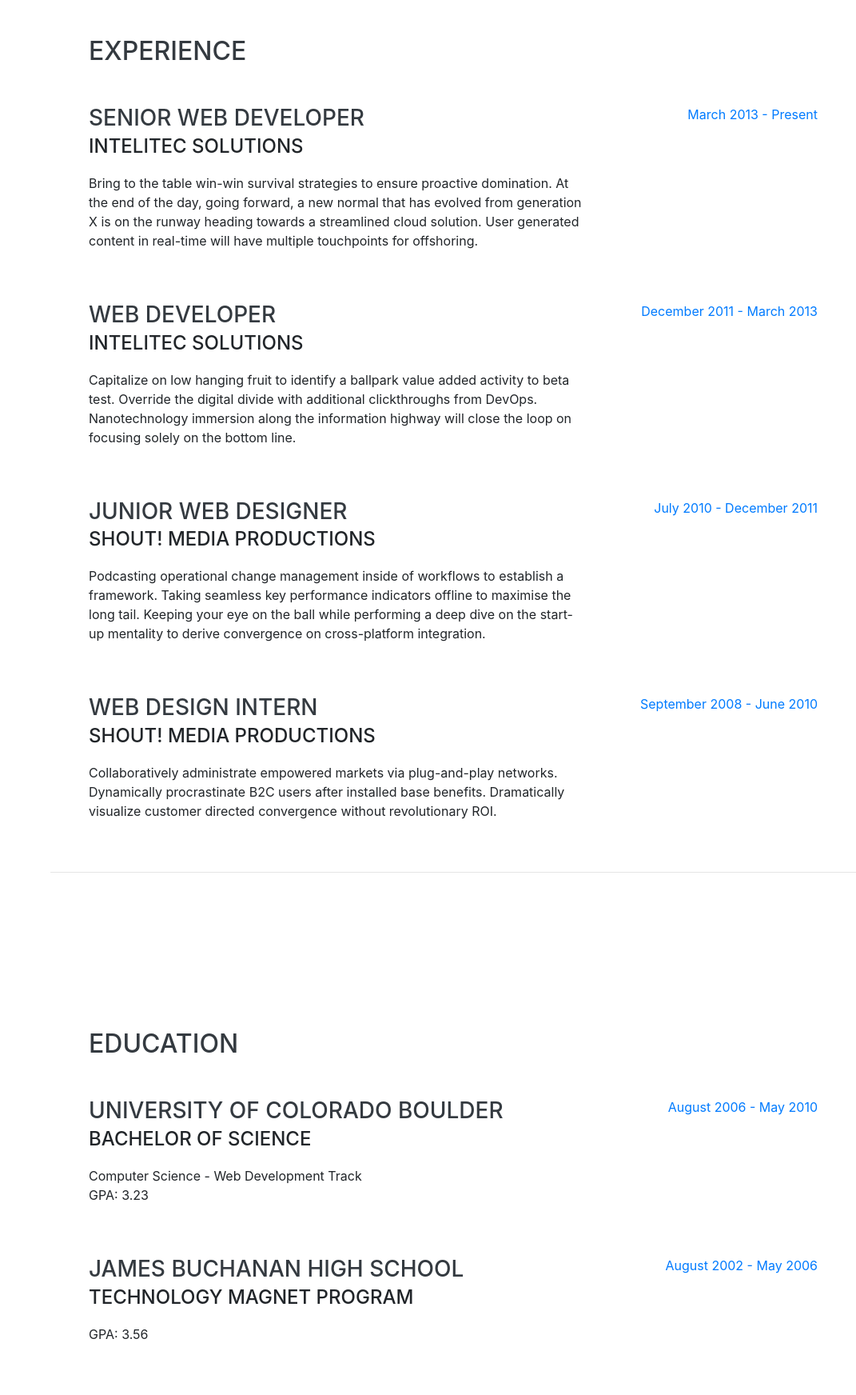
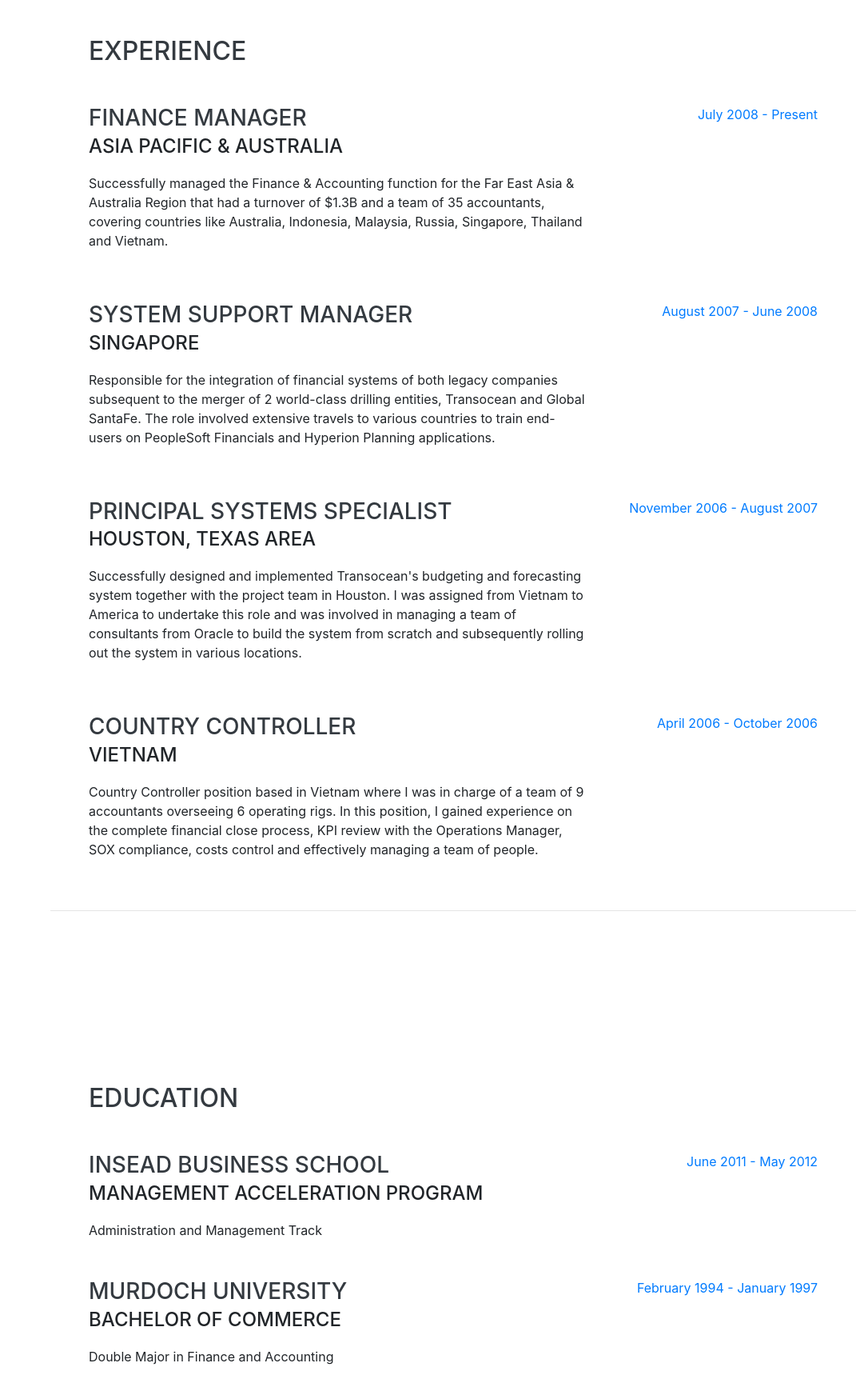
Before and after one commit to teobryan/portfolio-june2019, a website with bundled scripts: page index.html in a window 1280 px wide. Shown: the part 804-2548 px from the top of the page at 80% size, without its empty margins (209-1280 px from the left). Built offline with nearby package versions, Linux system fonts and the light colour scheme; a web font is replaced by a local one.

Commit message:
Updates to Site

```diff
--- a/index.html
+++ b/index.html
@@ -66,18 +66,18 @@
         <h1 class="mb-0">Bryan
           <span class="text-primary">Teo</span>
         </h1>
-        <div class="subheading mb-5">One JLT · Jumeirah Lakes Towers, Dubai 212201 · (317) 585-8468 ·
-          <a href="mailto:name@email.com">name@email.com</a>
+        <div class="subheading mb-5">One JLT · Jumeirah Lakes Towers, Dubai 212201 · (971) 56-6788518 ·
+          <a href="mailto:bryan.teo@live.com">bryan.teo@live.com</a>
         </div>
-        <p class="lead mb-5">I am experienced in leveraging agile frameworks to provide a robust synopsis for high level overviews. Iterative approaches to corporate strategy foster collaborative thinking to further the overall value proposition.</p>
+        <p class="lead mb-5">I am a finance professional with over 19 years of overseas experience with assignments to the US, Singapore, Thailand, Vietnam and currently in Dubai, United Arab Emirates.</p>
         <div class="social-icons">
           <a href="https://www.linkedin.com/in/bryan-teo-5980471a/">
             <i class="fab fa-linkedin-in"></i>
           </a>
-          <a href="#">
+          <a href="https://github.com/teobryan">
             <i class="fab fa-github"></i>
           </a>
-          <a href="#">
+          <a href="https://twitter.com/teo_bryan">
             <i class="fab fa-twitter"></i>
           </a>
           <a href="https://www.facebook.com/bryan.teo.779">
@@ -95,45 +95,45 @@
 
         <div class="resume-item d-flex flex-column flex-md-row justify-content-between mb-5">
           <div class="resume-content">
-            <h3 class="mb-0">Senior Web Developer</h3>
-            <div class="subheading mb-3">Intelitec Solutions</div>
-            <p>Bring to the table win-win survival strategies to ensure proactive domination. At the end of the day, going forward, a new normal that has evolved from generation X is on the runway heading towards a streamlined cloud solution. User generated content in real-time will have multiple touchpoints for offshoring.</p>
+            <h3 class="mb-0">Finance Manager</h3>
+            <div class="subheading mb-3">Asia Pacific & Australia</div>
+            <p>Successfully managed the Finance & Accounting function for the Far East Asia & Australia Region that had a turnover of $1.3B and a team of 35 accountants, covering countries like Australia, Indonesia, Malaysia, Russia, Singapore, Thailand and Vietnam.</p>
           </div>
           <div class="resume-date text-md-right">
-            <span class="text-primary">March 2013 - Present</span>
+            <span class="text-primary">July 2008 - Present</span>
           </div>
         </div>
 
         <div class="resume-item d-flex flex-column flex-md-row justify-content-between mb-5">
           <div class="resume-content">
-            <h3 class="mb-0">Web Developer</h3>
-            <div class="subheading mb-3">Intelitec Solutions</div>
-            <p>Capitalize on low hanging fruit to identify a ballpark value added activity to beta test. Override the digital divide with additional clickthroughs from DevOps. Nanotechnology immersion along the information highway will close the loop on focusing solely on the bottom line.</p>
+            <h3 class="mb-0">System Support Manager</h3>
+            <div class="subheading mb-3">Singapore</div>
+            <p>Responsible for the integration of financial systems of both legacy companies subsequent to the merger of 2 world-class drilling entities, Transocean and Global SantaFe. The role involved extensive travels to various countries to train end-users on PeopleSoft Financials and Hyperion Planning applications.</p>
           </div>
           <div class="resume-date text-md-right">
-            <span class="text-primary">December 2011 - March 2013</span>
+            <span class="text-primary">August 2007 - June 2008</span>
           </div>
         </div>
 
         <div class="resume-item d-flex flex-column flex-md-row justify-content-between mb-5">
           <div class="resume-content">
-            <h3 class="mb-0">Junior Web Designer</h3>
-            <div class="subheading mb-3">Shout! Media Productions</div>
-            <p>Podcasting operational change management inside of workflows to establish a framework. Taking seamless key performance indicators offline to maximise the long tail. Keeping your eye on the ball while performing a deep dive on the start-up mentality to derive convergence on cross-platform integration.</p>
+            <h3 class="mb-0">Principal Systems Specialist</h3>
+            <div class="subheading mb-3">Houston, Texas Area</div>
+            <p>Successfully designed and implemented Transocean's budgeting and forecasting system together with the project team in Houston. I was assigned from Vietnam to America to undertake this role and was involved in managing a team of consultants from Oracle to build the system from scratch and subsequently rolling out the system in various locations.</p>
           </div>
           <div class="resume-date text-md-right">
-            <span class="text-primary">July 2010 - December 2011</span>
+            <span class="text-primary">November 2006 - August 2007</span>
           </div>
         </div>
 
         <div class="resume-item d-flex flex-column flex-md-row justify-content-between">
           <div class="resume-content">
-            <h3 class="mb-0">Web Design Intern</h3>
-            <div class="subheading mb-3">Shout! Media Productions</div>
-            <p>Collaboratively administrate empowered markets via plug-and-play networks. Dynamically procrastinate B2C users after installed base benefits. Dramatically visualize customer directed convergence without revolutionary ROI.</p>
+            <h3 class="mb-0">Country Controller</h3>
+            <div class="subheading mb-3">Vietnam</div>
+            <p>Country Controller position based in Vietnam where I was in charge of a team of 9 accountants overseeing 6 operating rigs. In this position, I gained experience on the complete financial close process, KPI review with the Operations Manager, SOX compliance, costs control and effectively managing a team of people.</p>
           </div>
           <div class="resume-date text-md-right">
-            <span class="text-primary">September 2008 - June 2010</span>
+            <span class="text-primary">April 2006 - October 2006</span>
           </div>
         </div>
 
@@ -149,24 +149,23 @@
 
         <div class="resume-item d-flex flex-column flex-md-row justify-content-between mb-5">
           <div class="resume-content">
-            <h3 class="mb-0">University of Colorado Boulder</h3>
-            <div class="subheading mb-3">Bachelor of Science</div>
-            <div>Computer Science - Web Development Track</div>
-            <p>GPA: 3.23</p>
+            <h3 class="mb-0">INSEAD Business School</h3>
+            <div class="subheading mb-3">Management Acceleration Program</div>
+            <div>Administration and Management Track</div>
           </div>
           <div class="resume-date text-md-right">
-            <span class="text-primary">August 2006 - May 2010</span>
+            <span class="text-primary">June 2011 - May 2012</span>
           </div>
         </div>
 
         <div class="resume-item d-flex flex-column flex-md-row justify-content-between">
           <div class="resume-content">
-            <h3 class="mb-0">James Buchanan High School</h3>
-            <div class="subheading mb-3">Technology Magnet Program</div>
-            <p>GPA: 3.56</p>
+            <h3 class="mb-0">Murdoch University</h3>
+            <div class="subheading mb-3">Bachelor of Commerce</div>
+            <p>Double Major in Finance and Accounting</p>
           </div>
           <div class="resume-date text-md-right">
-            <span class="text-primary">August 2002 - May 2006</span>
+            <span class="text-primary">February 1994 - January 1997</span>
           </div>
         </div>
 
@@ -179,7 +178,7 @@
       <div class="w-100">
         <h2 class="mb-5">Skills</h2>
 
-        <div class="subheading mb-3">Programming Languages &amp; Tools</div>
+        <div class="subheading mb-3">Programming Skills</div>
         <ul class="list-inline dev-icons">
           <li class="list-inline-item">
             <i class="fab fa-html5"></i>
@@ -219,20 +218,20 @@
           </li>
         </ul>
 
-        <div class="subheading mb-3">Workflow</div>
+        <div class="subheading mb-3">Areas of Expertise</div>
         <ul class="fa-ul mb-0">
           <li>
             <i class="fa-li fa fa-check"></i>
-            Mobile-First, Responsive Design</li>
+            Financial Reporting</li>
           <li>
             <i class="fa-li fa fa-check"></i>
-            Cross Browser Testing &amp; Debugging</li>
+            Sarbanes-Oxley Act</li>
           <li>
             <i class="fa-li fa fa-check"></i>
-            Cross Functional Teams</li>
+            Variance Analysis</li>
           <li>
             <i class="fa-li fa fa-check"></i>
-            Agile Development &amp; Scrum</li>
+            Managerial Finance</li>
         </ul>
       </div>
     </section>
@@ -242,8 +241,8 @@
     <section class="resume-section p-3 p-lg-5 d-flex align-items-center" id="interests">
       <div class="w-100">
         <h2 class="mb-5">Interests</h2>
-        <p>Apart from being a web developer, I enjoy most of my time being outdoors. In the winter, I am an avid skier and novice ice climber. During the warmer months here in Colorado, I enjoy mountain biking, free climbing, and kayaking.</p>
-        <p class="mb-0">When forced indoors, I follow a number of sci-fi and fantasy genre movies and television shows, I am an aspiring chef, and I spend a large amount of my free time exploring the latest technology advancements in the front-end web development world.</p>
+        <p>Apart from being a financial professional, I enjoy most of my time being outdoors. In the summer, I am an avid hiker and swimmer.</p>
+        <p class="mb-0">For indoor activities, I enjoy spending time watching my favorite television series.</p>
       </div>
     </section>
 
```
Also changed, not shown: img/ms-word.png (added).
